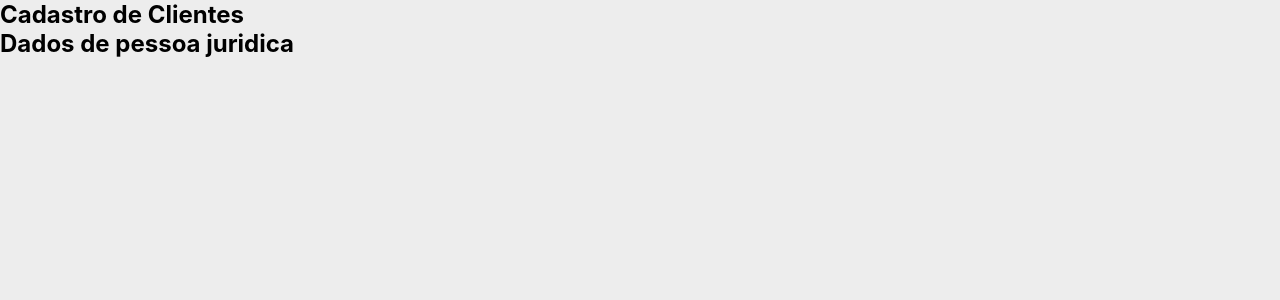
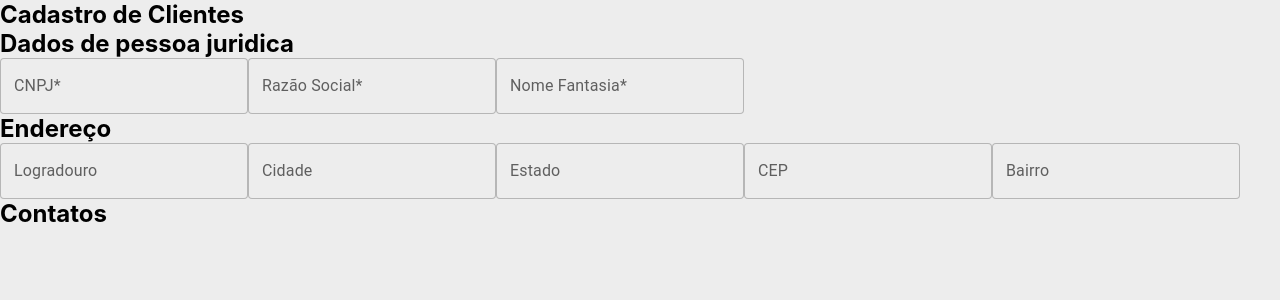
Before and after one commit to joaolrocha/fas-front, a React (Create React App) app: page /registerclient in a window 1280 px wide. Shown: the top 300 px of the page. Built offline with nearby package versions, Linux system fonts and the light colour scheme.

Commit message:
feat: add fields of form cliente

```diff
--- a/src/components/FormClient/FormClient.tsx
+++ b/src/components/FormClient/FormClient.tsx
@@ -1,3 +1,4 @@
+import { TextField } from '@mui/material'
 import './_formCliente.scss'
 
 const FormClient = () => {
@@ -14,8 +15,58 @@ const FormClient = () => {
             <h2>Dados de pessoa juridica</h2>
           </div>
 
-          <div className='form-client-container-body-PJ-body'>
+          <div className='form-client-container-body-PJ-inputs'>
+            <TextField
+              id="outlined-basic"
+              label="CNPJ*"
+              variant="outlined" />
+            <TextField
+              id="outlined-basic"
+              label="Razão Social*"
+              variant="outlined" />
+            <TextField
+              id="outlined-basic"
+              label="Nome Fantasia*"
+              variant="outlined" />
+          </div>
 
+          <div className='form-client-container-body-address'>
+            <div className='form-client-container-body-address-title'>
+              <h2>Endereço</h2>
+            </div>
+
+            <div className='form-client-container-body-address-inputs'>
+              <TextField
+                id="outlined-basic"
+                label="Logradouro"
+                variant="outlined" />
+              <TextField
+                id="outlined-basic"
+                label="Cidade"
+                variant="outlined" />
+              <TextField
+                id="outlined-basic"
+                label="Estado"
+                variant="outlined" />
+              <TextField
+                id="outlined-basic"
+                label="CEP"
+                variant="outlined" />
+              <TextField
+                id="outlined-basic"
+                label="Bairro"
+                variant="outlined" />
+            </div>
+          </div>
+
+          <div className='form-client-container-body-contacts'>
+            <div className='form-client-container-body-contacts-title'>
+              <h2>Contatos</h2>
+            </div>
+
+            <div className='form-client-container-body-contacts-inputs'>
+
+            </div>
           </div>
         </div>
 
```
